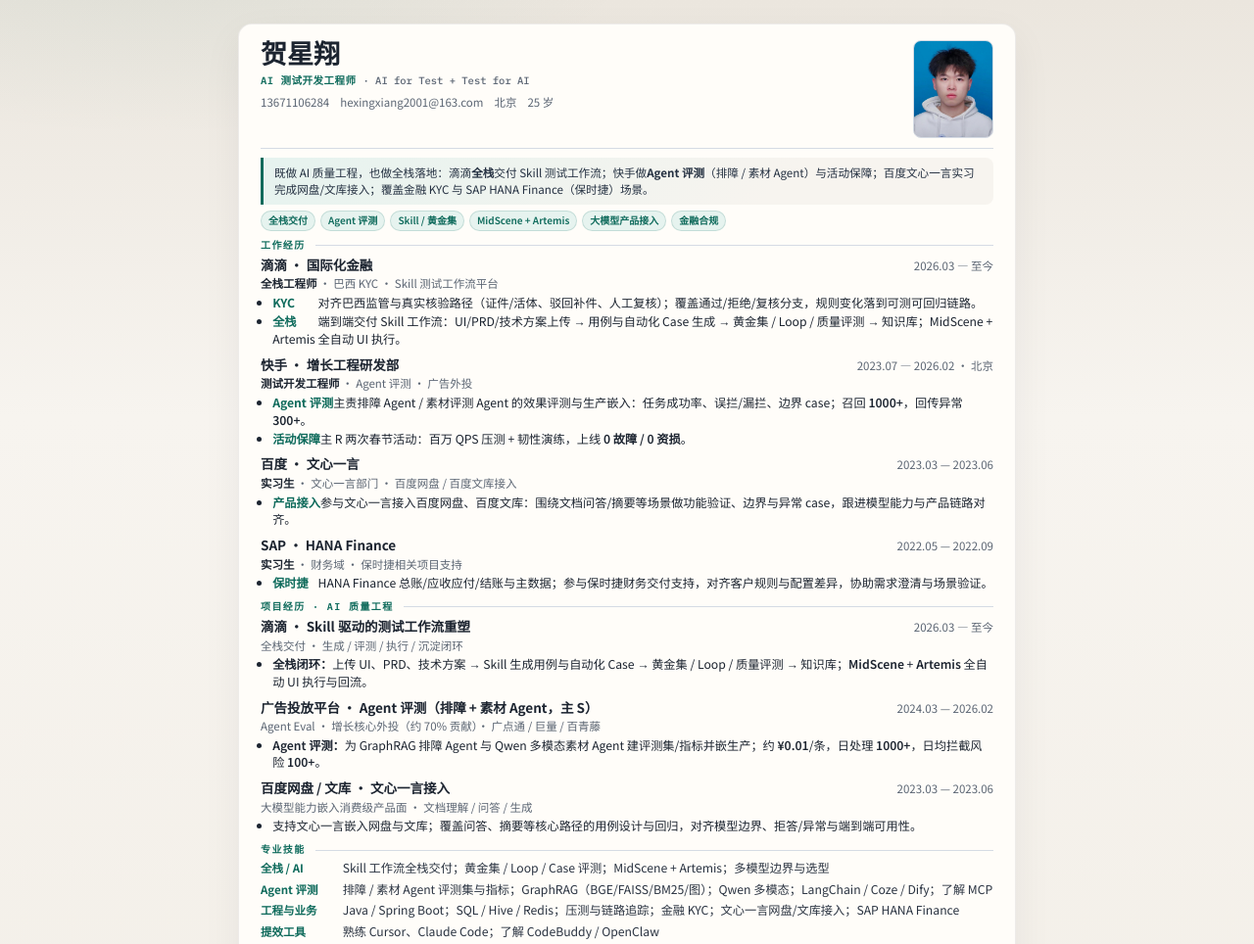
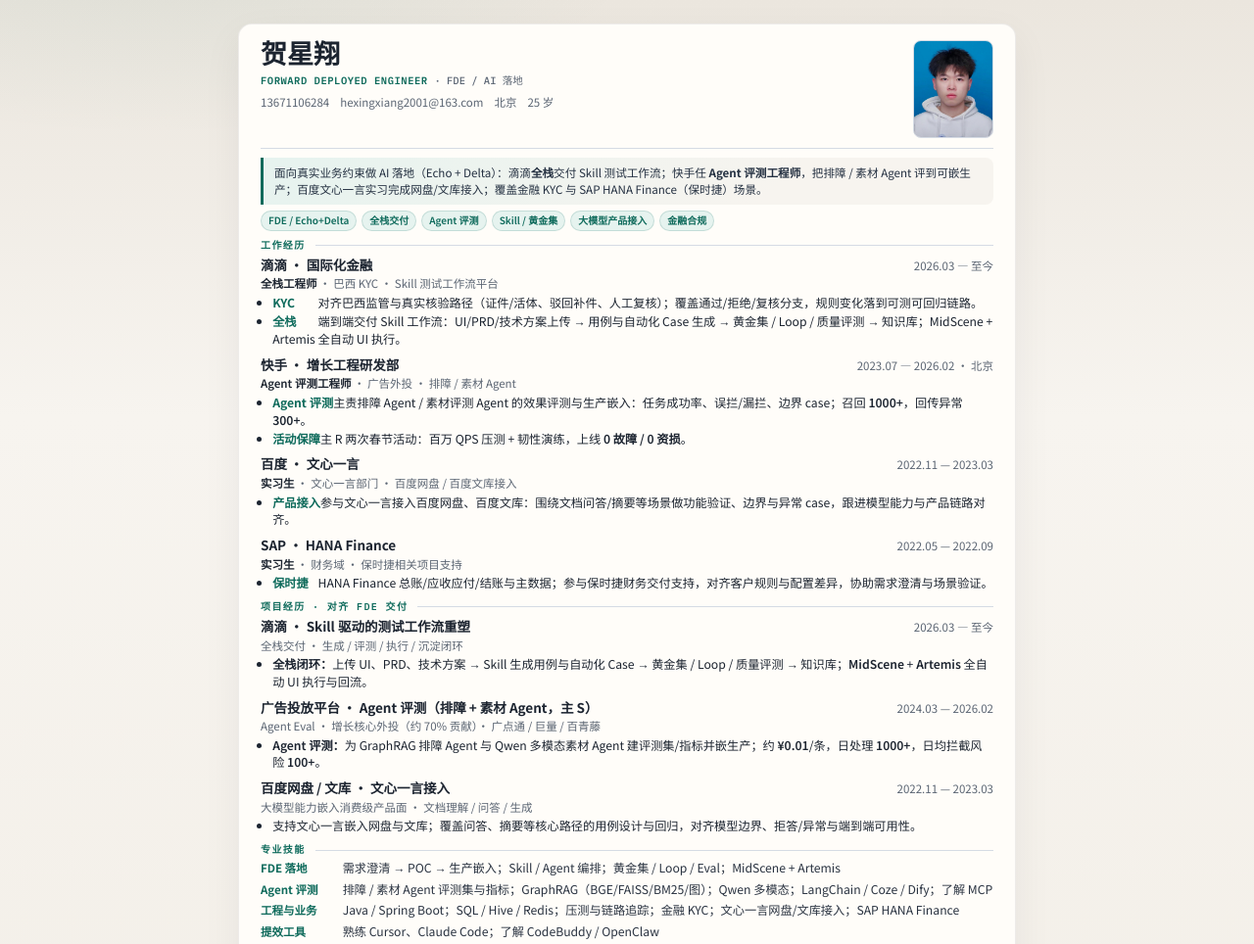
Before and after one commit to hexingxiang/hex, a plain HTML site: page resume.html in a window 1280 px wide. Shown: the top 964 px of the page at 98% size. Drawn offline with Linux system fonts and the light colour scheme.

Commit message:
feat: 简历改回 FDE，并更新百度时间与快手职衔
整体定位改为 Forward Deployed Engineer；快手职衔改为 Agent 评测工程师；
百度文心一言实习时间调整为 2022.11—2023.03。

Co-authored-by: hexingxiang <hexingxiang@users.noreply.github.com>

```diff
--- a/resume.html
+++ b/resume.html
@@ -3,7 +3,7 @@
 <head>
 <meta charset="UTF-8">
 <meta name="viewport" content="width=device-width, initial-scale=1.0">
-<title>贺星翔 · AI 测试开发工程师</title>
+<title>贺星翔 · Forward Deployed Engineer</title>
 <link rel="preconnect" href="https://fonts.googleapis.com">
 <link rel="preconnect" href="https://fonts.gstatic.com" crossorigin>
 <link href="https://fonts.googleapis.com/css2?family=IBM+Plex+Mono:wght@500;600&family=Noto+Sans+SC:wght@400;500;600;700&family=Source+Serif+4:opsz,wght@8..60,600;8..60,700&display=swap" rel="stylesheet">
@@ -128,7 +128,7 @@
     <header class="top">
       <div>
         <h1 class="name">贺星翔</h1>
-        <div class="role">AI 测试开发工程师 <span>· AI for Test + Test for AI</span></div>
+        <div class="role">Forward Deployed Engineer <span>· FDE / AI 落地</span></div>
         <div class="contact">
           <span>13671106284</span>
           <a href="mailto:hexingxiang2001@163.com">hexingxiang2001@163.com</a>
@@ -140,13 +140,13 @@
     </header>
 
     <p class="summary">
-      既做 AI 质量工程，也做全栈落地：滴滴<strong>全栈</strong>交付 Skill 测试工作流；快手做<strong>Agent 评测</strong>（排障 / 素材 Agent）与活动保障；百度文心一言实习完成网盘/文库接入；覆盖金融 KYC 与 SAP HANA Finance（保时捷）场景。
+      面向真实业务约束做 AI 落地（Echo + Delta）：滴滴<strong>全栈</strong>交付 Skill 测试工作流；快手任 <strong>Agent 评测工程师</strong>，把排障 / 素材 Agent 评到可嵌生产；百度文心一言实习完成网盘/文库接入；覆盖金融 KYC 与 SAP HANA Finance（保时捷）场景。
     </p>
     <div class="chips">
+      <i>FDE / Echo+Delta</i>
       <i>全栈交付</i>
       <i>Agent 评测</i>
       <i>Skill / 黄金集</i>
-      <i>MidScene + Artemis</i>
       <i>大模型产品接入</i>
       <i>金融合规</i>
     </div>
@@ -169,7 +169,7 @@
           <div class="org">快手 · 增长工程研发部</div>
           <div class="meta">2023.07 — 2026.02 · 北京</div>
         </div>
-        <div class="sub"><b>测试开发工程师</b> · Agent 评测 · 广告外投</div>
+        <div class="sub"><b>Agent 评测工程师</b> · 广告外投 · 排障 / 素材 Agent</div>
         <ul>
           <li><span class="label">Agent 评测</span>主责排障 Agent / 素材评测 Agent 的效果评测与生产嵌入：任务成功率、误拦/漏拦、边界 case；召回 <strong>1000+</strong>，回传异常 <strong>300+</strong>。</li>
           <li><span class="label">活动保障</span>主 R 两次春节活动：百万 QPS 压测 + 韧性演练，上线 <strong>0 故障 / 0 资损</strong>。</li>
@@ -178,7 +178,7 @@
       <div class="job">
         <div class="row">
           <div class="org">百度 · 文心一言</div>
-          <div class="meta">2023.03 — 2023.06</div>
+          <div class="meta">2022.11 — 2023.03</div>
         </div>
         <div class="sub"><b>实习生</b> · 文心一言部门 · 百度网盘 / 百度文库接入</div>
         <ul>
@@ -198,7 +198,7 @@
     </section>
 
     <section>
-      <h2>项目经历 · AI 质量工程</h2>
+      <h2>项目经历 · 对齐 FDE 交付</h2>
       <div class="proj">
         <div class="row">
           <div class="org">滴滴 · Skill 驱动的测试工作流重塑</div>
@@ -222,7 +222,7 @@
       <div class="proj">
         <div class="row">
           <div class="org">百度网盘 / 文库 · 文心一言接入</div>
-          <div class="meta">2023.03 — 2023.06</div>
+          <div class="meta">2022.11 — 2023.03</div>
         </div>
         <div class="sub">大模型能力嵌入消费级产品面 · 文档理解 / 问答 / 生成</div>
         <ul>
@@ -234,7 +234,7 @@
     <section>
       <h2>专业技能</h2>
       <div class="skills">
-        <p><span class="k">全栈 / AI</span><span class="v">Skill 工作流全栈交付；黄金集 / Loop / Case 评测；MidScene + Artemis；多模型边界与选型</span></p>
+        <p><span class="k">FDE 落地</span><span class="v">需求澄清 → POC → 生产嵌入；Skill / Agent 编排；黄金集 / Loop / Eval；MidScene + Artemis</span></p>
         <p><span class="k">Agent 评测</span><span class="v">排障 / 素材 Agent 评测集与指标；GraphRAG（BGE/FAISS/BM25/图）；Qwen 多模态；LangChain / Coze / Dify；了解 MCP</span></p>
         <p><span class="k">工程与业务</span><span class="v">Java / Spring Boot；SQL / Hive / Redis；压测与链路追踪；金融 KYC；文心一言网盘/文库接入；SAP HANA Finance</span></p>
         <p><span class="k">提效工具</span><span class="v">熟练 Cursor、Claude Code；了解 CodeBuddy / OpenClaw</span></p>
@@ -257,7 +257,7 @@
   <div class="actions">
     <button type="button" onclick="window.print()">打印 / 导出 PDF</button>
     <a href="assets/resume.pdf">下载 PDF</a>
-    <a href="assets/HeXingxiang-AI-QA-Resume.pdf">备用 PDF</a>
+    <a href="assets/HeXingxiang-FDE-Resume.pdf">备用 PDF</a>
     <a href="assets/resume-original.pdf">查看原版 PDF</a>
     <a href="index.html">返回课程笔记</a>
   </div>
```
Also changed, not shown: 4 other files.
